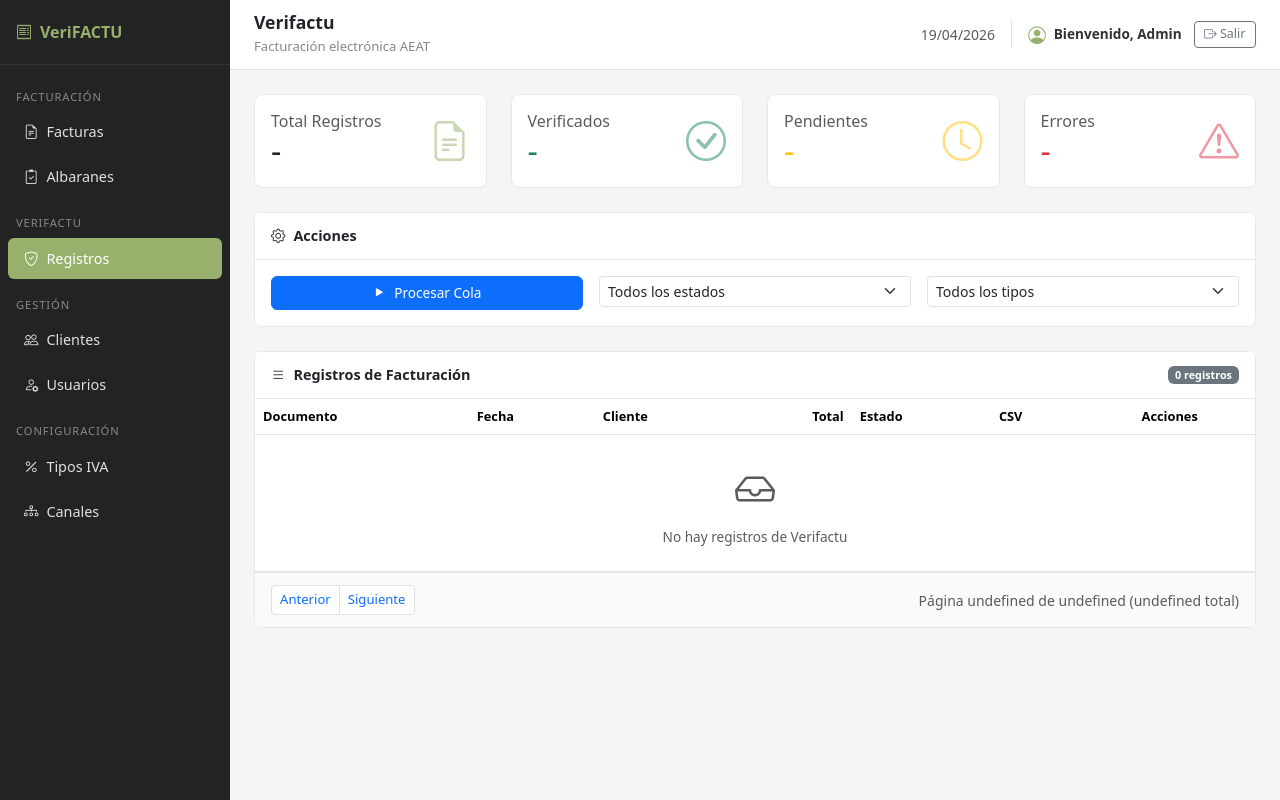
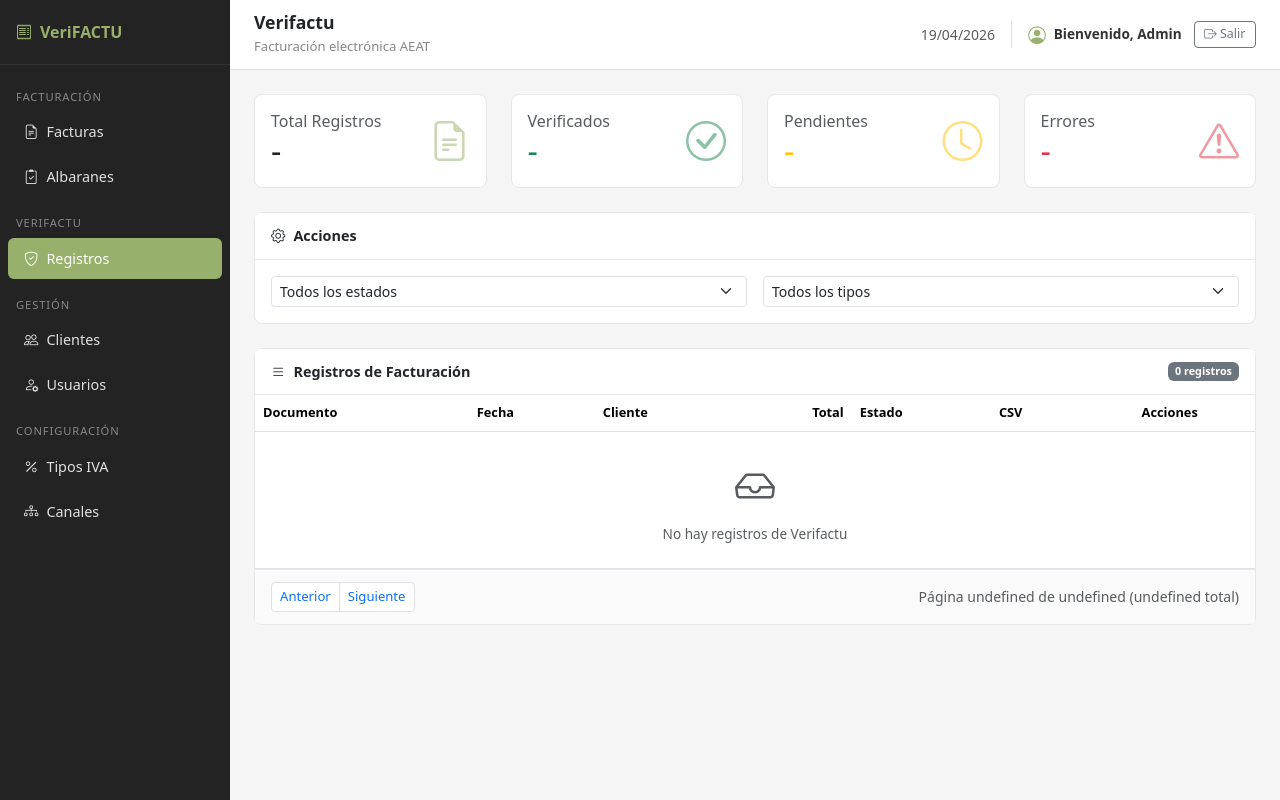
Before and after one commit to DevLucasMartin/facturacion-verifactu, a PHP site: page /SistemaGestionFacturas/src/views/Verifactu/listado.php in a window 1280 px wide. Run offline with PHP 8.4, Linux system fonts and the light colour scheme; a user stored in the database is signed in; some libraries are stand-ins or nearby versions.

Commit message:
Quitar procesar cola, rompe el csv

```diff
--- a/src/views/Verifactu/listado.php
+++ b/src/views/Verifactu/listado.php
@@ -81,12 +81,7 @@
     </div>
     <div class="card-body fact-card-body">
         <div class="row g-3">
-            <div class="col-md-4">
-                <button class="btn fact-btn btn-primary w-100" onclick="procesarCola()">
-                    <i class="bi bi-play-fill me-2"></i>Procesar Cola
-                </button>
-            </div>
-            <div class="col-md-4">
+            <div class="col-md-6">
                 <select class="fact-form-select form-select form-select-sm" id="filtroEstado" onchange="aplicarFiltro()">
                     <option value="">Todos los estados</option>
                     <option value="PENDIENTE">Pendientes</option>
@@ -94,7 +89,7 @@
                     <option value="ERROR">Errores</option>
                 </select>
             </div>
-            <div class="col-md-4">
+            <div class="col-md-6">
                 <select class="fact-form-select form-select form-select-sm" id="filtroTipo" onchange="aplicarFiltro()">
                     <option value="">Todos los tipos</option>
                     <option value="FACTURA">Facturas</option>
```
